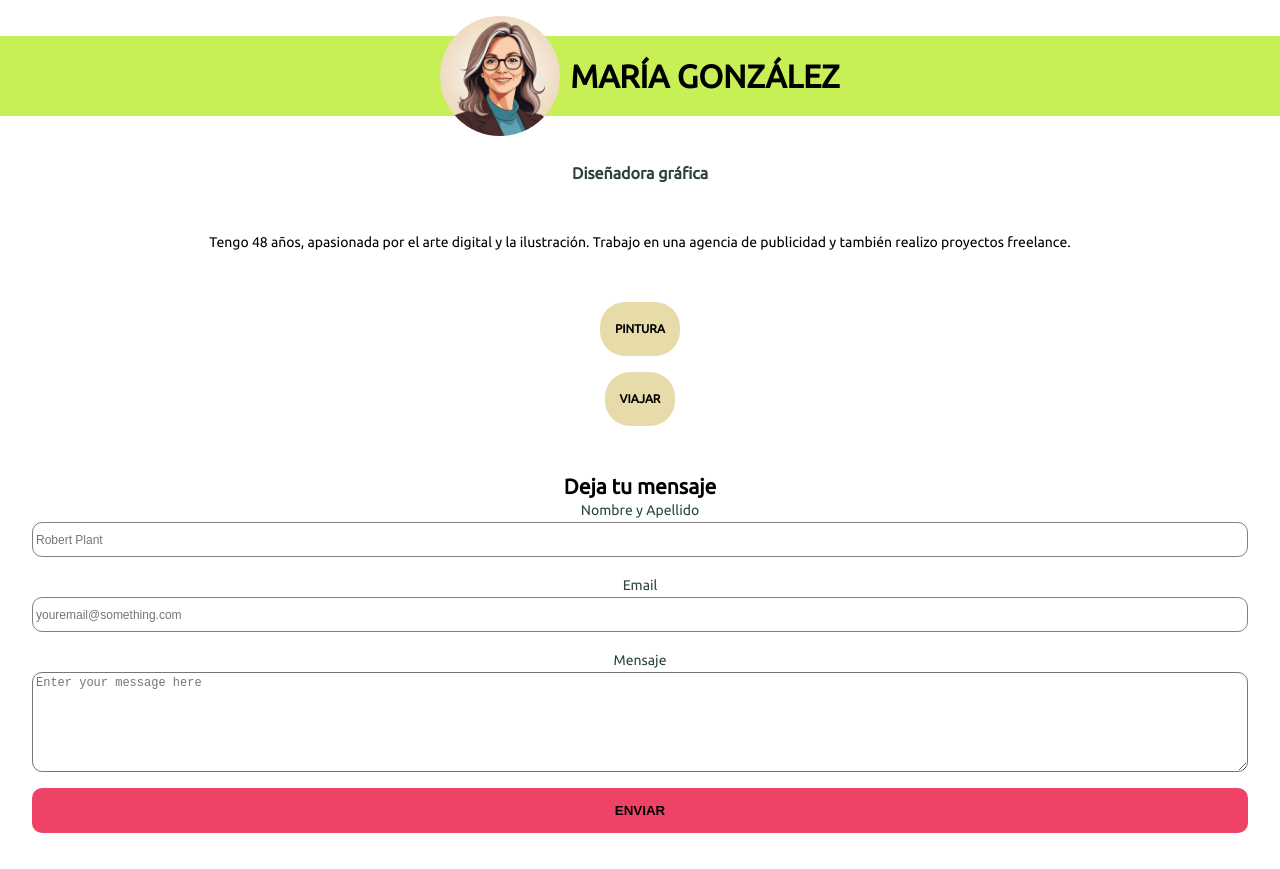
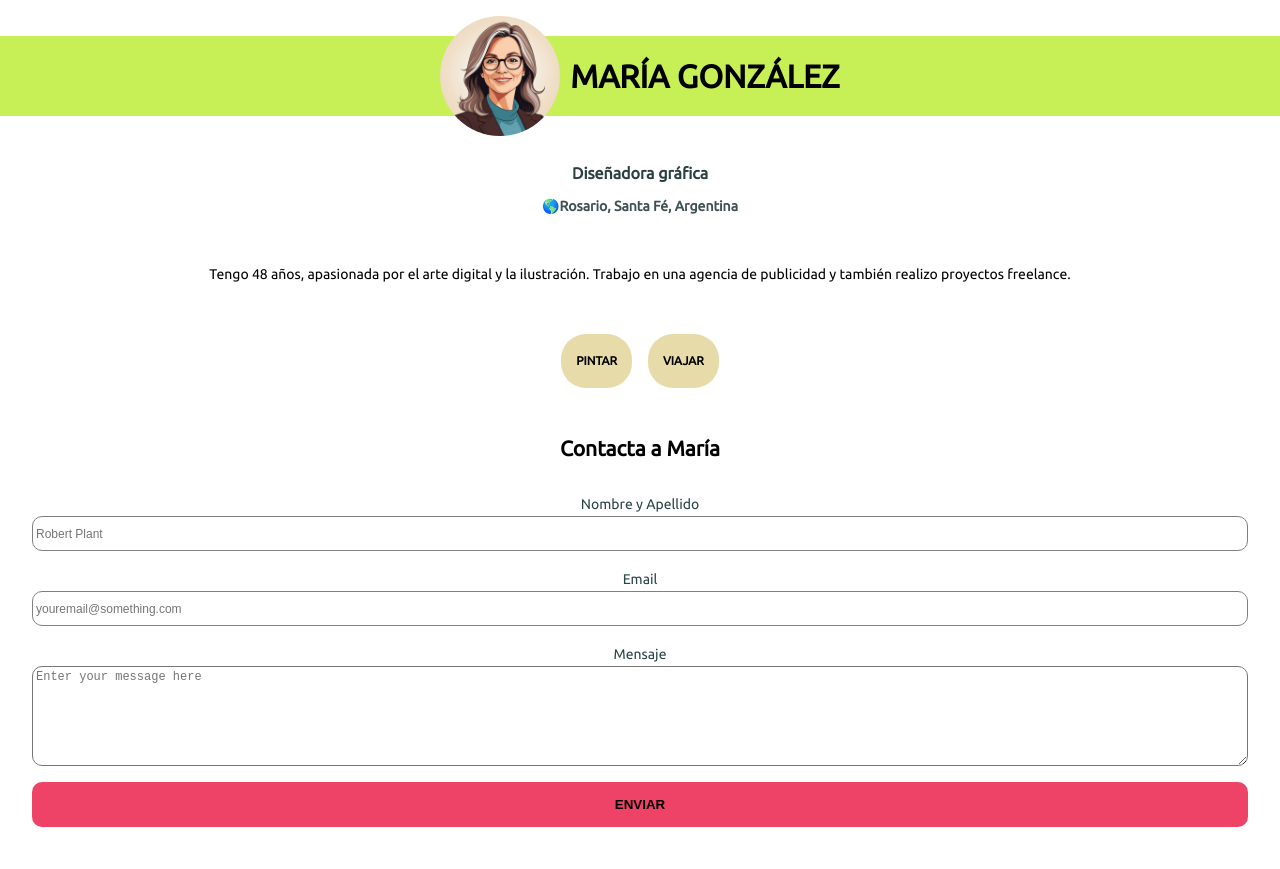
Before and after one commit to Lidbetan/prueba-t-cnica-s-s, a Next.js app: page /users/1 in a window 1280 px wide. Built offline with nearby package versions, Linux system fonts and the light colour scheme.

Commit message:
Feat: ADDED new properties FirstName, LastName, Profession and Location to JSON, created Profession and Location.tsx

```diff
--- a/src/app/users/[id]/page.tsx
+++ b/src/app/users/[id]/page.tsx
@@ -7,6 +7,7 @@ import { IUser } from "@/interfaces/user.interface";
 import { Header } from "@/components/Header";
 import BackButton from "@/components/BackButton";
 import { Proffesion } from "@/components/Proffesion";
+import { Location } from "@/components/Location";
 
 export default function User({ params }: { params: { id: number } }) {
     const { users }: { users: IUser[] } = usersProfiles;
@@ -17,16 +18,23 @@ export default function User({ params }: { params: { id: number } }) {
                 {users && (
                     <>
                         <Header
-                            userName={users[userIndex].name}
+                            userFirstName={users[userIndex].firstName}
+                            userLastName={users[userIndex].lastName}
                             userImg={users[userIndex].userImg}
                         />
-                        <Proffesion profession={users[userIndex].profession} />
+                        <div className={styles.profAndLoc}>
+                            <Proffesion
+                                profession={users[userIndex].profession}
+                            />
+                            <Location location={users[userIndex].location} />
+                        </div>
+
                         <About about={users[userIndex].about} />
                         <Hobbies hobbies={users[userIndex].hobbies} />
                         {/* <BackButton /> */}
                     </>
                 )}
-                <ContactForm />
+                <ContactForm userFirstName={users[userIndex].firstName} />
             </main>
         </>
     );
--- a/src/components/About.tsx
+++ b/src/components/About.tsx
@@ -1,4 +1,3 @@
-"use client";
 import styles from "../styles/home.module.css";
 
 export function About({ about }: { about: string }) {
--- a/src/components/ContactForm.tsx
+++ b/src/components/ContactForm.tsx
@@ -3,7 +3,7 @@ import { useState } from "react";
 import styles from "../styles/home.module.css";
 import { IFormData } from "@/interfaces/formData.interface";
 
-export function ContactForm() {
+export function ContactForm({ userFirstName }: { userFirstName: string }) {
     const [formData, setFormData] = useState<IFormData>({
         name: "",
         email: "",
@@ -29,6 +29,7 @@ export function ContactForm() {
             setIsValid(true);
             return isValid;
         } else {
+            //TODO - AGREGAR RESPUESTA CUANDO NO ES VALIDO
             alert("Por favor complete todos los campos");
         }
     };
@@ -36,7 +37,7 @@ export function ContactForm() {
     return (
         <>
             <section className={styles.contact}>
-                <h2>Deja tu mensaje</h2>
+                <h2>Contacta a {userFirstName}</h2>
                 <form
                     className={styles.form}
                     onSubmit={handleSubmit}
--- a/src/components/Header.tsx
+++ b/src/components/Header.tsx
@@ -2,12 +2,15 @@ import Image from "next/image";
 import styles from "../styles/home.module.css";
 
 export function Header({
-    userName,
+    userFirstName,
+    userLastName,
     userImg,
 }: {
-    userName: string;
+    userFirstName: string;
+    userLastName: string;
     userImg: string;
 }) {
+    const completeName = `${userFirstName} ${userLastName}`;
     return (
         <>
             <header>
@@ -19,7 +22,7 @@ export function Header({
                         height={120}
                         className={styles.images}
                     />
-                    <h1>{userName}</h1>
+                    <h1>{completeName}</h1>
                 </div>
             </header>
         </>
--- a/src/components/Hobbies.tsx
+++ b/src/components/Hobbies.tsx
@@ -1,11 +1,9 @@
-"use client";
 import styles from "../styles/home.module.css";
 
 export function Hobbies({ hobbies }: { hobbies: string[] }) {
     return (
         <>
             <section className={styles.hobbies}>
-                {/* <h2>Hobbies</h2> */}
                 {hobbies.map((hobbie, index) => {
                     return <span key={index}>{hobbie}</span>;
                 })}
--- /dev/null
+++ b/src/components/Location.tsx
@@ -0,0 +1,12 @@
+import styles from "../styles/home.module.css";
+
+export function Location({ location }: { location: string }) {
+    return (
+        <>
+            <section className={styles.location}>
+                <span>🌎</span>
+                <span>{location}</span>
+            </section>
+        </>
+    );
+}
--- a/src/components/Proffesion.tsx
+++ b/src/components/Proffesion.tsx
@@ -1,4 +1,3 @@
-"use client";
 import styles from "../styles/home.module.css";
 
 export function Proffesion({ profession }: { profession: string }) {
--- a/src/data/usersProfiles.json
+++ b/src/data/usersProfiles.json
@@ -2,15 +2,19 @@
     "users": [
         {
             "userId": 1,
-            "name": "María González",
+            "firstName": "María",
+            "lastName": "González",
+            "location": "Rosario, Santa Fé, Argentina",
             "userImg": "/mid-age-woman.png",
             "profession": "Diseñadora gráfica",
             "about": "Tengo 48 años, apasionada por el arte digital y la ilustración. Trabajo en una agencia de publicidad y también realizo proyectos freelance.",
-            "hobbies": ["Pintura", "Viajar"]
+            "hobbies": ["Pintar", "Viajar"]
         },
         {
             "userId": 2,
-            "name": "Carlos Martínez",
+            "firstName": "Carlos",
+            "lastName": "Martínez",
+            "location": "Bariloche, Rio Negro, Argentina",
             "userImg": "/mid-age-man.png",
             "profession": "Ingeniero en Software",
             "about": "Tengo 54 años y trabajo en una startup de tecnología enfocada en el desarrollo de aplicaciones móviles. Me encanta aprender sobre nuevas tecnologías y mejorar mis habilidades de programación.",
@@ -18,7 +22,9 @@
         },
         {
             "userId": 3,
-            "name": "Laura Pérez",
+            "firstName": "Laura",
+            "lastName": "Pérez",
+            "location": "CABA, Buenos Aires, Argentina",
             "userImg": "/young-woman.png",
             "profession": "Abogada",
             "about": "Tego 27 años, me especializo en derecho ambiental. Trabajo en una ONG que lucha por la conservación de la naturaleza. En mi tiempo libre, me gusta participar en actividades comunitarias y voluntariados.",
@@ -26,7 +32,9 @@
         },
         {
             "userId": 4,
-            "name": "Juan Rodríguez",
+            "firstName": "Juan",
+            "lastName": "Rodríguez",
+            "location": "Salta, Salta, Argentina",
             "userImg": "/young-man.png",
             "profession": "Estudiante de Medicina",
             "about": "Tengo 25 años, estoy en mi último año de carrera y trabajo como asistente en un hospital. Me apasiona la investigación médica y la biotecnología.",
--- a/src/interfaces/user.interface.ts
+++ b/src/interfaces/user.interface.ts
@@ -1,6 +1,8 @@
 export interface IUser {
     userId: number,
-    name: string,
+    firstName: string,
+    lastName: string,
+    location: string,
     userImg: string,
     profession: string,
     about: string,
--- a/src/styles/home.module.css
+++ b/src/styles/home.module.css
@@ -25,9 +25,21 @@
     font-weight: bold;
     text-transform: uppercase;
 }
+.profAndLoc {
+    display: flex;
+    flex-direction: column;
+    justify-content: center;
+    align-items: center;
+    gap: 1rem;
+}
 .profession {
     color: #2b3f3f;
     font-weight: 600;
+}
+.location {
+    color: #3e5050;
+    font-weight: 600;
+    font-size: 14px;
 }
 .about,
 .hobbies,
@@ -39,8 +51,14 @@
     text-align: justify;
     font-size: 14px;
     line-height: 1.5rem;
+    gap: 4rem;
 }
 .hobbies {
+    display: flex;
+    flex-direction: row;
+    flex-wrap: wrap;
+    justify-content: center;
+    align-items: center;
     gap: 1rem;
 }
 .hobbies span {
@@ -63,6 +81,9 @@
     border: 0;
     color: black;
     font-weight: bolder;
+}
+.contact {
+    gap: 2rem;
 }
 .form {
     display: flex;
```
Also changed, not shown: src/components/Navbar.tsx (deleted, +0 -19 lines).
